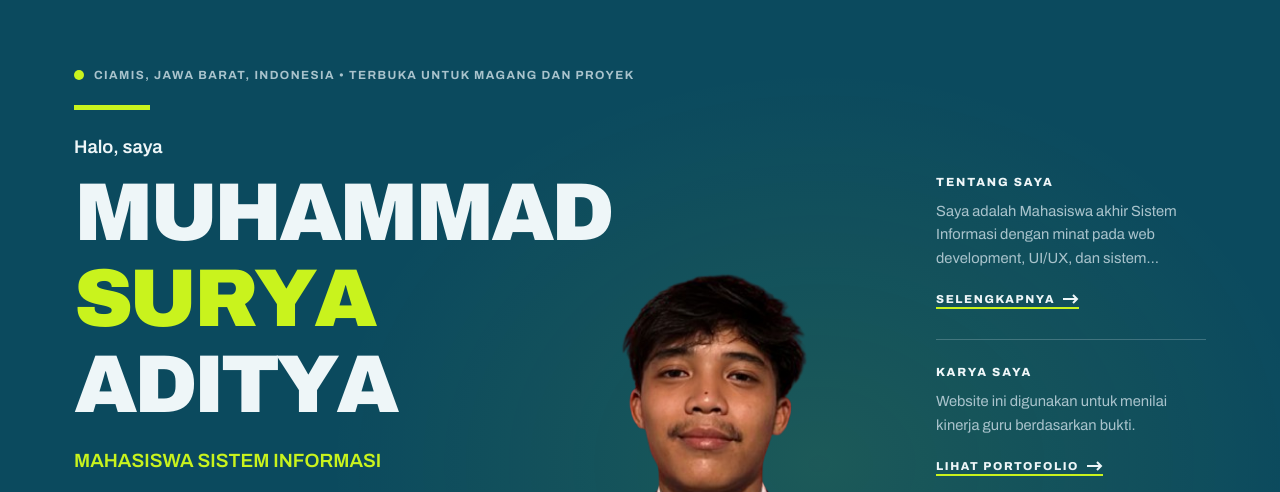
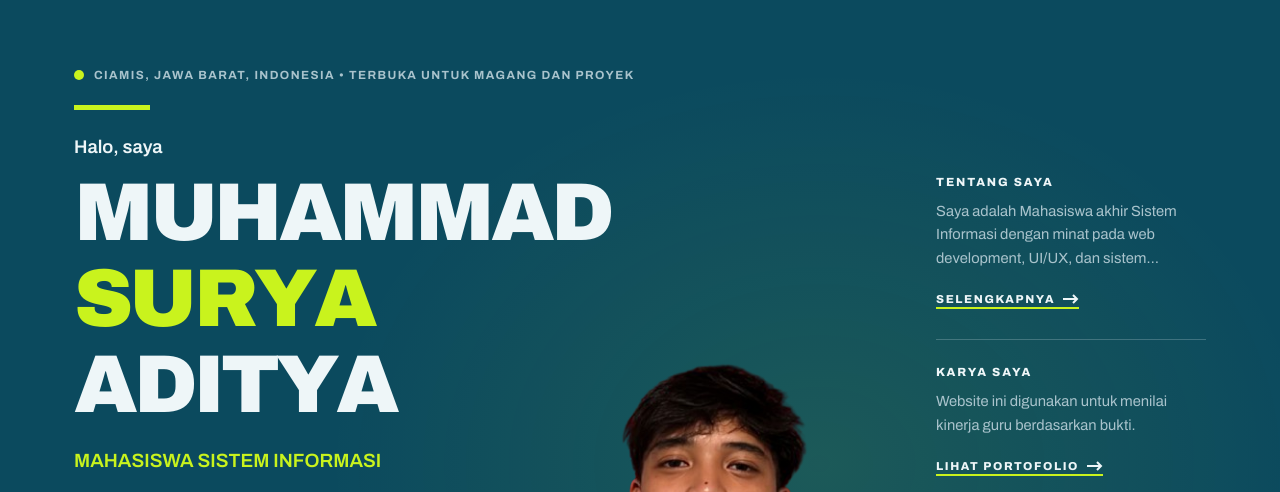
Before and after one commit to muhammadsuryaaditya09-byte/ecvsuryaaditya, a plain HTML site: page index.html in a window 1280 px wide. Shown: the part 119-611 px from the top of the page. Drawn offline with Linux system fonts and the light colour scheme.

Commit message:
update website

```diff
--- a/style.css
+++ b/style.css
@@ -3270,6 +3270,6 @@ footer .bigname {
 .photo {
     height: min(60vh, 540px) !important;
     align-self: end !important;
-    transform: translateY(-80px) !important; /* <--- UBAH ANGKA INI */
+    transform: translateY(10px) !important; /* <--- UBAH ANGKA INI */
     z-index: 1 !important;
 }
```
